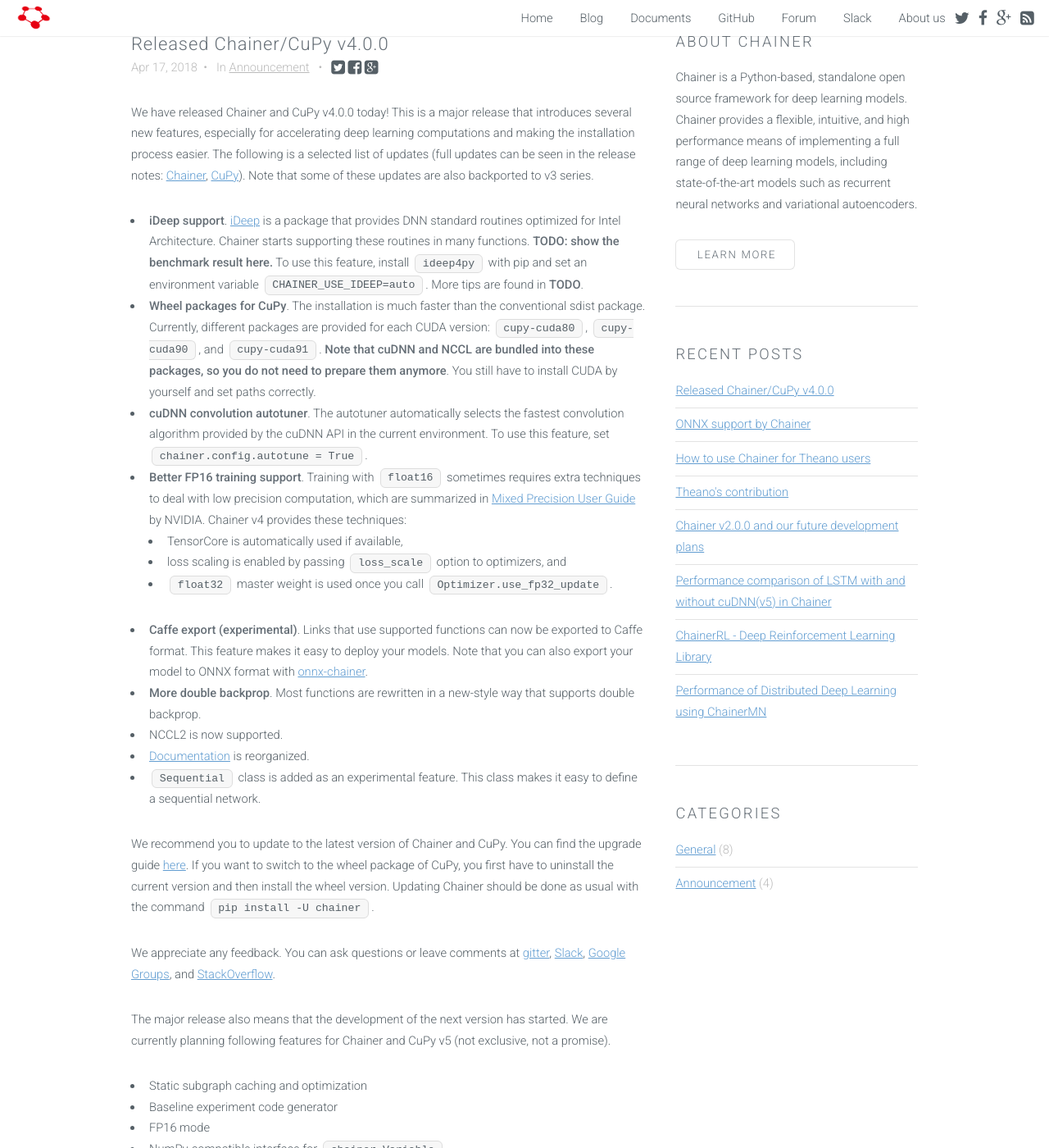
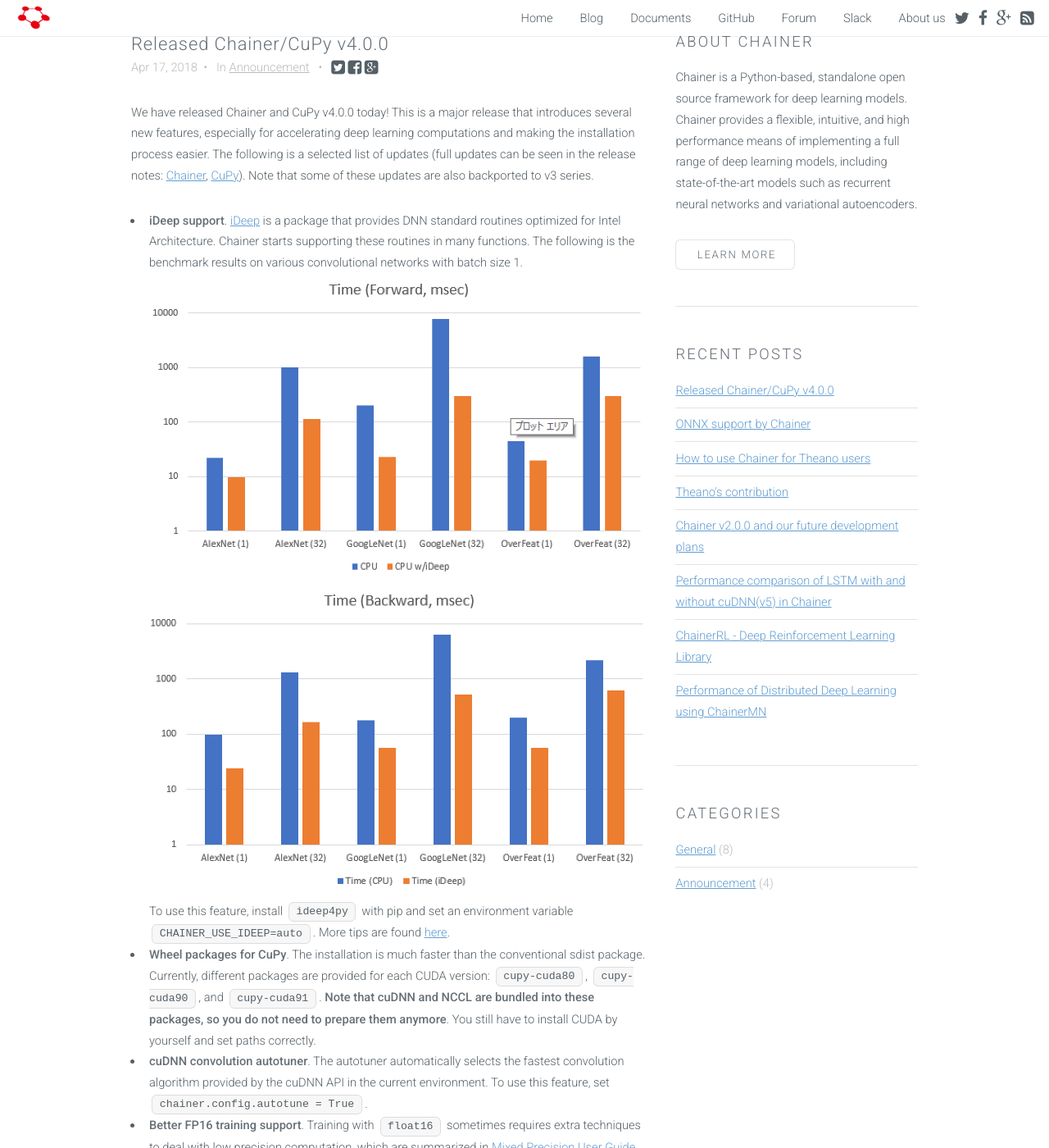
Before and after one commit to chainer/chainer.org, a Jekyll site: the page built from _posts/2018-04-17-released-v4.md, in a window 1280 px wide and 1400 px high, scrolled down 220 px. Shown: the whole window at 82% size. Built offline with Jekyll 4.4.1, drawn with Linux system fonts in a browser that asks for light colours.

Commit message:
Add links and images to v4 post

```diff
--- a/_posts/2018-04-17-released-v4.md
+++ b/_posts/2018-04-17-released-v4.md
@@ -12,9 +12,11 @@
 - **iDeep support**.
   [iDeep](https://github.com/intel/ideep) is a package that provides DNN standard routines optimized for Intel Architecture.
   Chainer starts supporting these routines in many functions.
-  **TODO: show the benchmark result here.**
+  The following is the benchmark results on various convolutional networks with batch size 1.
+  ![iDeep forward result]({{ site.baseurl }}/images/ideep-fwd.png)
+  ![iDeep backward result]({{ site.baseurl }}/images/ideep-bwd.png)
   To use this feature, install `ideep4py` with pip and set an environment variable `CHAINER_USE_IDEEP=auto`.
-  More tips are found in **TODO**.
+  More tips are found [here](https://docs.chainer.org/en/stable/tips.html#how-do-i-accelerate-my-model-using-ideep-on-intel-cpu).
 - **Wheel packages for CuPy**.
   The installation is much faster than the conventional sdist package.
   Currently, different packages are provided for each CUDA version: `cupy-cuda80`, `cupy-cuda90`, and `cupy-cuda91`.
```
Also changed, not shown: images/ideep-bwd.png (added), images/ideep-fwd.png (added).
